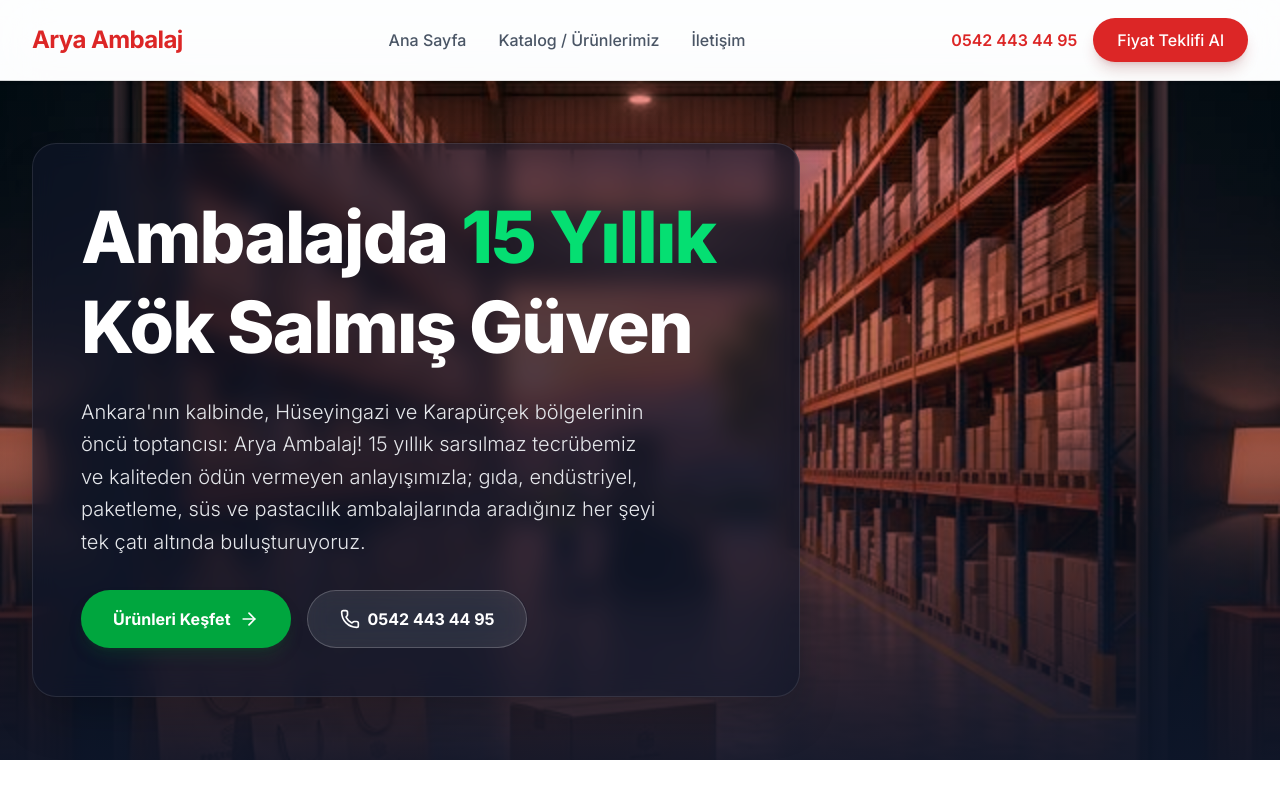
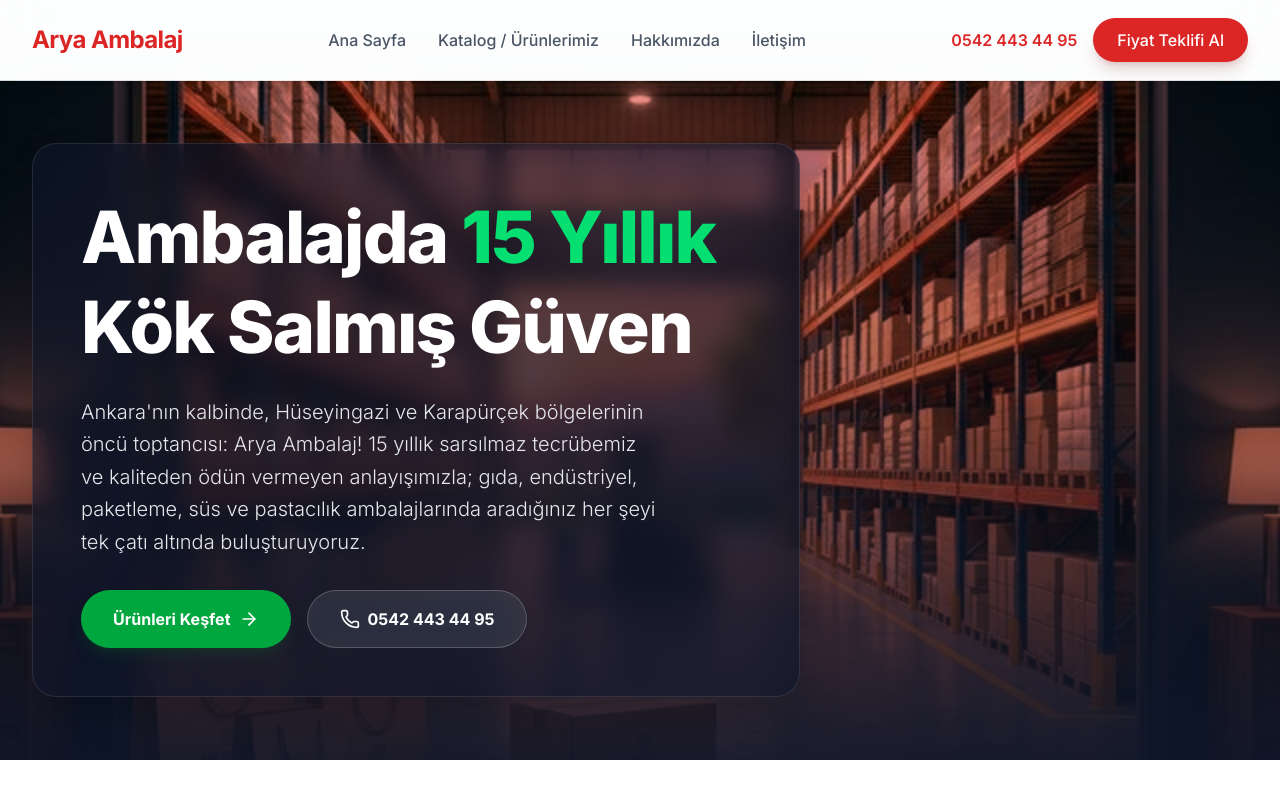
Before and after one commit to ardaeminoglu001-ship-it/arya-ambalaj-web, a Next.js app: page / in a window 1280 px wide. Shown: the top 800 px of the page. Built offline with nearby package versions, Linux system fonts and the light colour scheme.

Commit message:
feat: re-add hakkimizda link to header navigation

```diff
--- a/src/components/Header.tsx
+++ b/src/components/Header.tsx
@@ -18,6 +18,7 @@
           <nav className="hidden md:flex space-x-8">
             <Link href="/" className="text-gray-600 hover:text-brand-red font-medium transition-colors">Ana Sayfa</Link>
             <Link href="/katalog" className="text-gray-600 hover:text-brand-red font-medium transition-colors">Katalog / Ürünlerimiz</Link>
+            <Link href="/#hakkimizda" className="text-gray-600 hover:text-brand-red font-medium transition-colors">Hakkımızda</Link>
             <Link href="/#iletisim" className="text-gray-600 hover:text-brand-red font-medium transition-colors">İletişim</Link>
           </nav>
 
@@ -45,6 +46,7 @@
             <div className="px-4 py-4 space-y-4 flex flex-col">
               <Link href="/" onClick={() => setIsOpen(false)} className="text-gray-600 hover:text-brand-red font-medium">Ana Sayfa</Link>
               <Link href="/katalog" onClick={() => setIsOpen(false)} className="text-gray-600 hover:text-brand-red font-medium">Katalog / Ürünlerimiz</Link>
+              <Link href="/#hakkimizda" onClick={() => setIsOpen(false)} className="text-gray-600 hover:text-brand-red font-medium">Hakkımızda</Link>
               <Link href="/#iletisim" onClick={() => setIsOpen(false)} className="text-gray-600 hover:text-brand-red font-medium">İletişim</Link>
               <a href="tel:05424434495" className="text-brand-red font-bold py-2">0542 443 44 95</a>
             </div>
```
